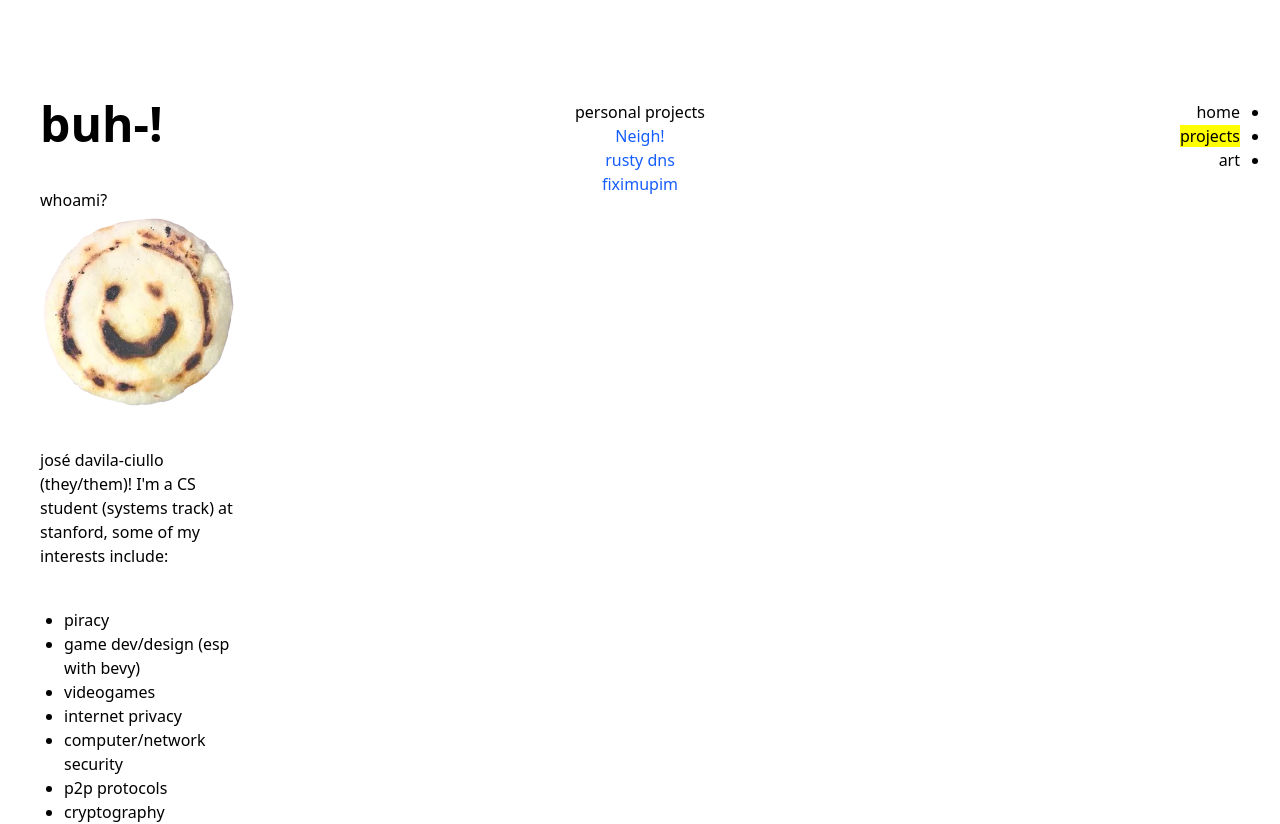
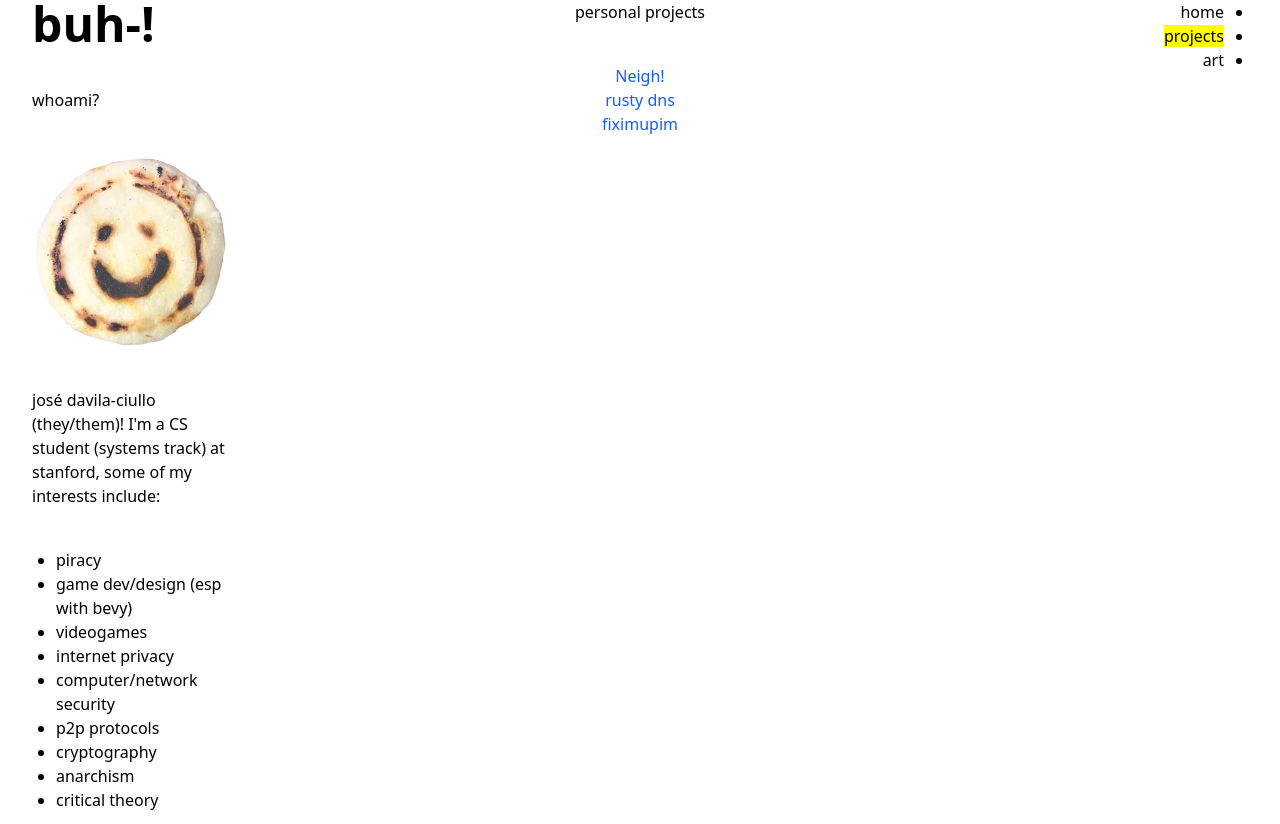
Before and after one commit to crackrepacktorrent/portfolio, a SvelteKit app: page /projects in a window 1280 px wide. Shown: the top 824 px of the page. Built offline with nearby package versions, Linux system fonts and the light colour scheme.

Commit message:
Edits to body class

```diff
--- a/src/app.html
+++ b/src/app.html
@@ -6,7 +6,7 @@
 		<meta name="viewport" content="width=device-width, initial-scale=1" />
 		%sveltekit.head%
 	</head>
-	<body data-sveltekit-preload-data="hover">
+	<body data-sveltekit-preload-data="hover" class="flex h-[100vh] justify-center">
 		<div style="display: contents">%sveltekit.body%</div>
 	</body>
 </html>
--- a/src/routes/+layout.svelte
+++ b/src/routes/+layout.svelte
@@ -8,10 +8,10 @@
 	import { page } from '$app/state';
 </script>
 
-<div class="my-25 mx-10 grid grid-cols-[25vh_auto_25vh] gap-4 h-[80%]">
+<div class="my-auto grid grid-cols-[25vh_auto_25vh] gap-4 w-[95vw]">
     <div class="">
         <h1 class="pb-10 font-black  text-5xl">buh-!</h1>
-        <h1 class="">whoami?</h1>
+        <h1 class="pb-10">whoami?</h1>
         <img src={arepa2} alt="an arepa with a face!" class="pb-10">
         <p class="pb-10">
             josé davila-ciullo (they/them)! I'm a CS student (systems track) at stanford, some of my interests include:
@@ -56,7 +56,7 @@
         {@render children()}
     </div>
     <div class="text-right" dir="rtl">
-        <ul class="list-disc">
+        <ul class="list-disc pr-6">
 			<li>
 				<a href="/" class={page.url.pathname === "/" ? "active" : ""}>home</a>
 			</li>
--- a/src/routes/projects/+page.svelte
+++ b/src/routes/projects/+page.svelte
@@ -1,5 +1,5 @@
 <div class="text-center">
-    <h1 class="">personal projects</h1>
+    <h1 class="pb-10">personal projects</h1>
 
     <a href="https://repacker.itch.io/neigh" class=" text-blue-600">Neigh!</a>
 
```
